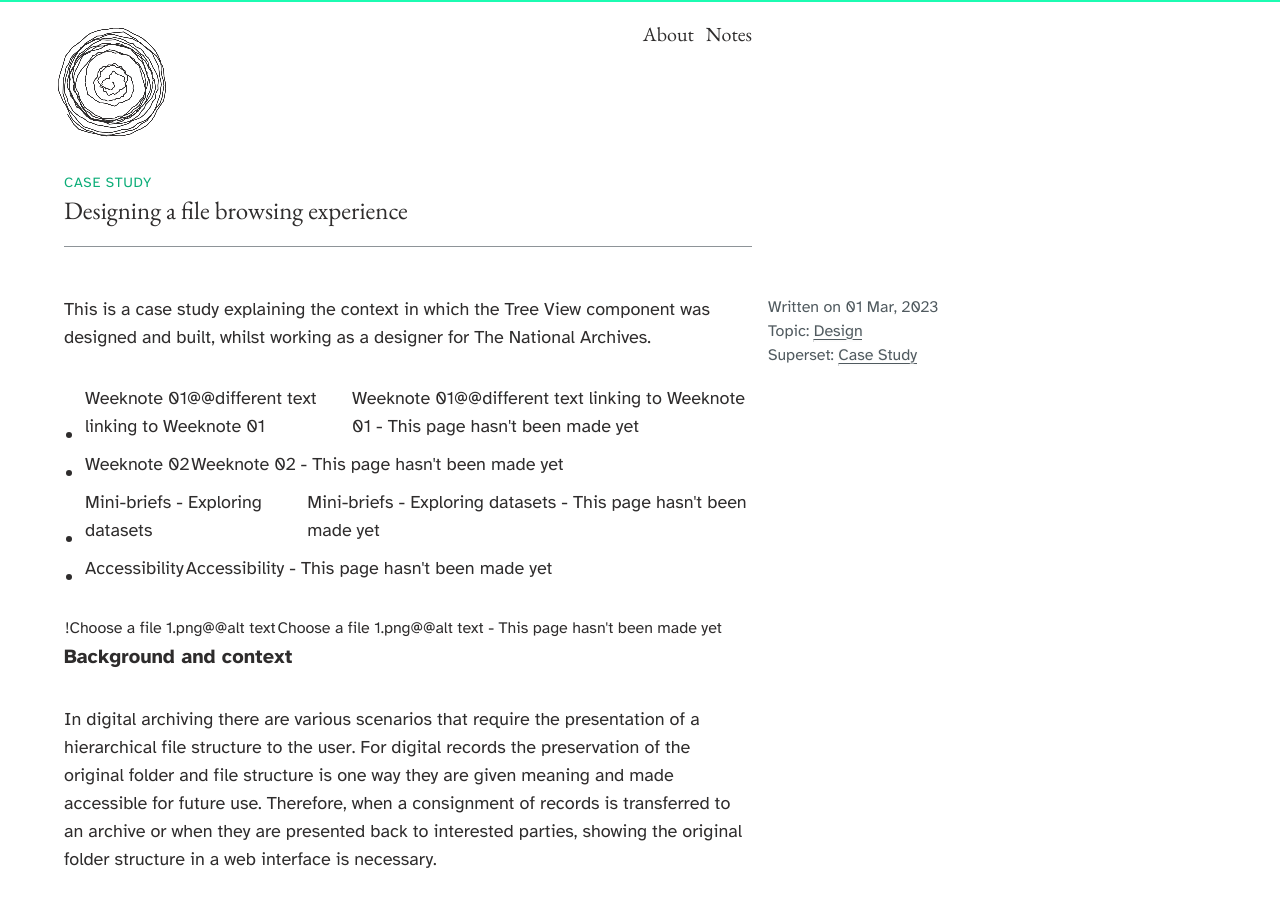
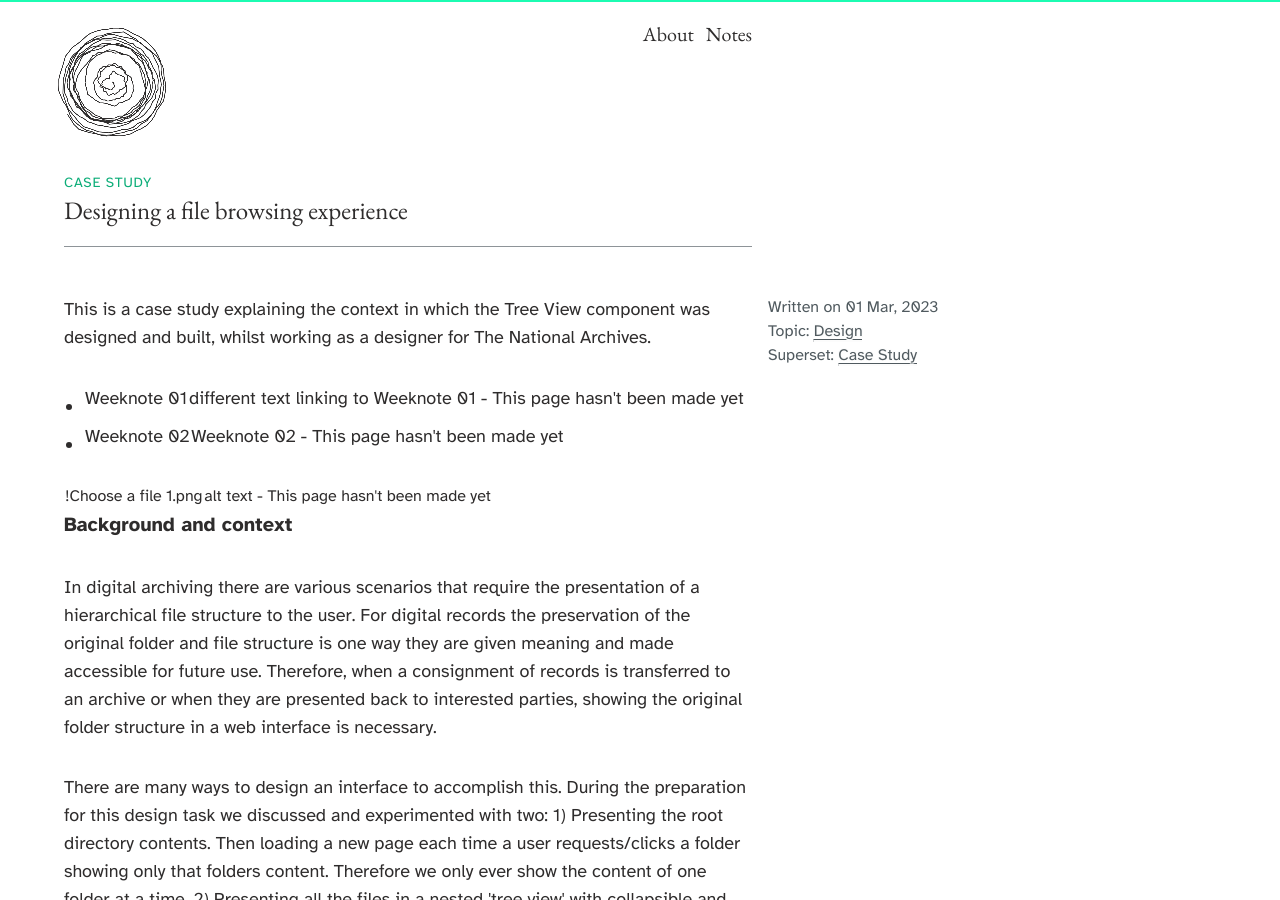
Before and after one commit to garethfoote/gfoote, a Jekyll site: the page built from collections/_writing/Designing a file browsing experience.md, in a window 1280 px wide and 900 px high. Built offline with Jekyll 4.4.1, drawn with Linux system fonts in a browser that asks for light colours; some of the changed text lies outside the part shown.

Commit message:
PUSH NOTE : Designing a file browsing experience.md

```diff
--- a/collections/_writing/Designing a file browsing experience.md
+++ b/collections/_writing/Designing a file browsing experience.md
@@ -14,12 +14,10 @@ types:
 
 This is a case study explaining the context in which the Tree View component was designed and built, whilst working as a designer for The National Archives.
 
-- [[Weeknote 01@@different text linking to Weeknote 01|Weeknote 01@@different text linking to Weeknote 01]]
-- [[Weeknote 02|Weeknote 02]]
-- [[Mini-briefs - Exploring datasets|Mini-briefs - Exploring datasets]]
-- [[Accessibility|Accessibility]]
+* [[Weeknote 01|different text linking to Weeknote 01]]
+* [[Weeknote 02|Weeknote 02]]
 
-![[Choose a file 1.png@@alt text|Choose a file 1.png@@alt text]]
+![[Choose a file 1.png|alt text]]
 
 ## Background and context
 In digital archiving there are various scenarios that require the presentation of a hierarchical file structure to the user. For digital records the preservation of the original folder and file structure is one way they are given meaning and made accessible for future use. Therefore, when a consignment of records is transferred to an archive or when they are presented back to interested parties, showing the original folder structure in a web interface is necessary.
```
Also changed, not shown: other parts of collections/_writing/Designing a file browsing experience.md (+1 -1 lines).
